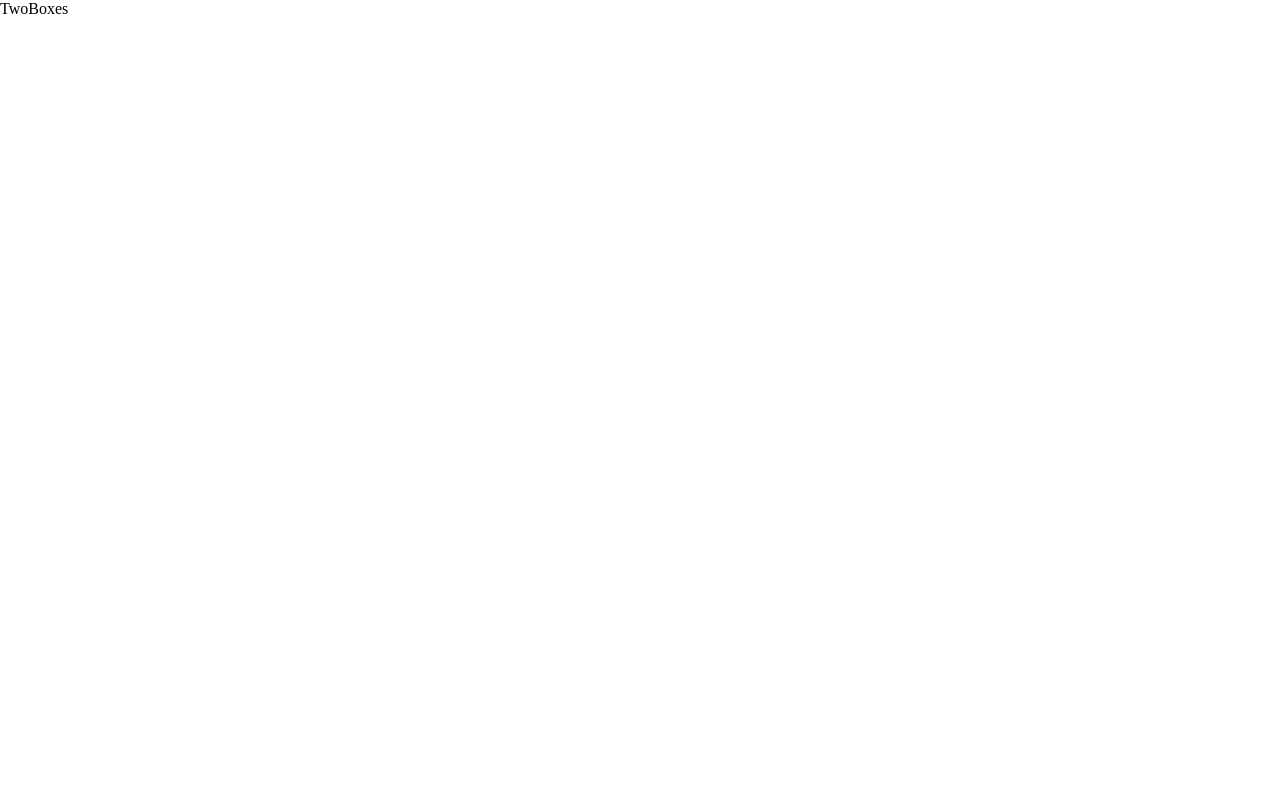
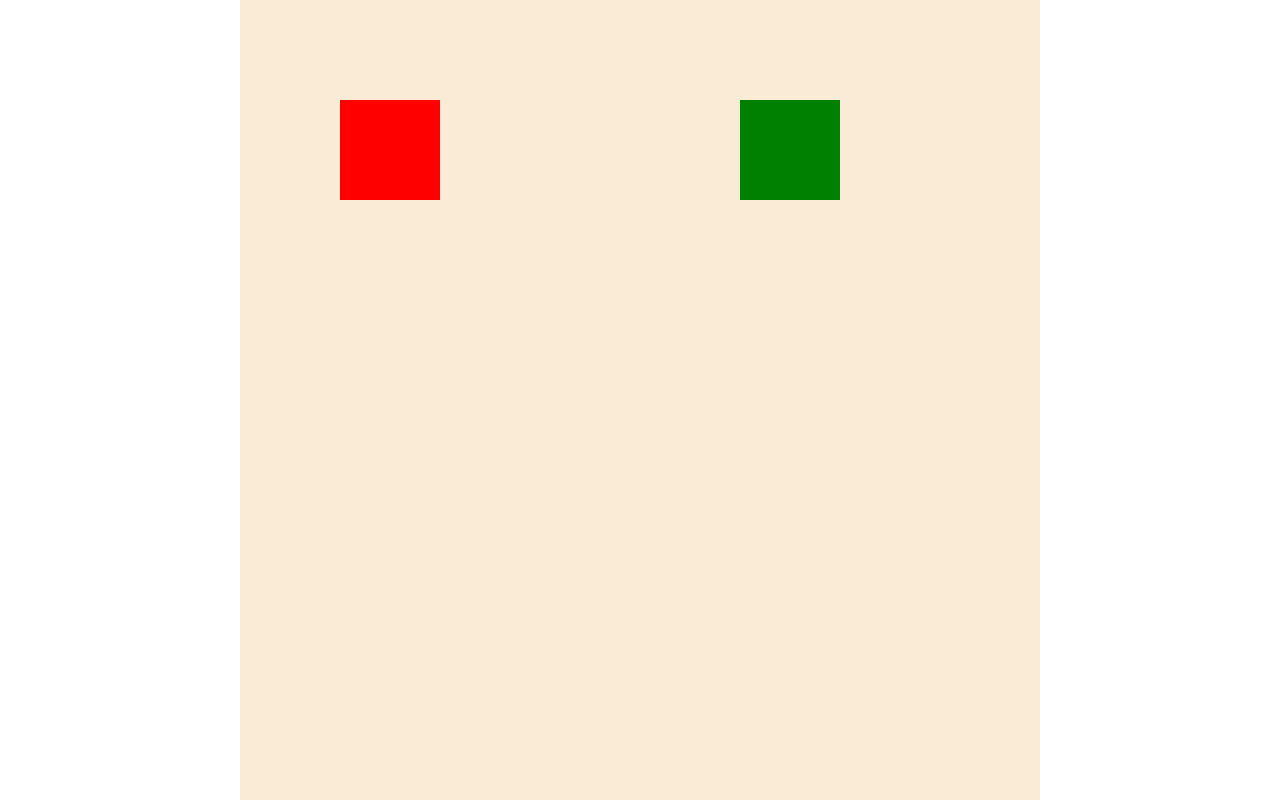
Before and after one commit to ultimatulny/twoboxes, a React (Vite) app: page / in a window 1280 px wide. Built offline with nearby package versions, Linux system fonts and the light colour scheme.

Commit message:
feat: moving

```diff
--- a/src/App.tsx
+++ /dev/null
@@ -1,7 +0,0 @@
-import "./App.css";
-
-function App() {
-  return <div>TwoBoxes</div>;
-}
-
-export default App;
--- /dev/null
+++ b/src/app/App.tsx
@@ -0,0 +1,7 @@
+import { Field } from "../widgets/field";
+
+function App() {
+  return <Field />;
+}
+
+export default App;
--- a/src/index.css
+++ b/src/index.css
@@ -4,3 +4,14 @@
   box-sizing: border-box;
   text-decoration: none;
 }
+
+html,
+body {
+  height: 100%;
+}
+
+body {
+  display: flex;
+  justify-content: center;
+  align-items: center;
+}
--- a/src/main.tsx
+++ b/src/main.tsx
@@ -1,5 +1,5 @@
 import { createRoot } from "react-dom/client";
 import "./index.css";
-import App from "./App.tsx";
+import App from "./app/App.tsx";
 
 createRoot(document.getElementById("root")!).render(<App />);
--- /dev/null
+++ b/src/widgets/field/index.ts
@@ -0,0 +1 @@
+export { Field } from "./ui";
--- /dev/null
+++ b/src/widgets/field/model/consts.ts
@@ -0,0 +1,2 @@
+export const FIELD_WIDTH_PX = 800;
+export const FIELD_HEIGHT_PX = 800;
--- /dev/null
+++ b/src/widgets/field/model/index.ts
@@ -0,0 +1,2 @@
+export * from "./consts";
+export * from "./types";
--- /dev/null
+++ b/src/widgets/field/ui/Field.module.css
@@ -0,0 +1,8 @@
+.field {
+  background-color: antiquewhite;
+  position: relative;
+}
+
+.box {
+  position: absolute;
+}
--- /dev/null
+++ b/src/widgets/field/ui/Field.tsx
@@ -0,0 +1,89 @@
+import styles from "./Field.module.css";
+import {
+  FIELD_HEIGHT_PX,
+  FIELD_WIDTH_PX,
+  type Box,
+  type movingBox,
+} from "../model";
+import { useCallback, useRef, useState } from "react";
+
+export const Field = () => {
+  const [boxes, setBoxes] = useState<Box[]>([
+    { id: 1, width: 100, height: 100, x: 100, y: 100, color: "red" },
+    { id: 2, width: 100, height: 100, x: 500, y: 100, color: "green" },
+  ]);
+
+  const [selectedBoxId, setSelectedBoxId] = useState<number | null>(null);
+
+  const fieldRef = useRef<HTMLDivElement>(null);
+  const movingRef = useRef<movingBox | null>(null);
+
+  const handleMouseMove = useCallback((event: globalThis.MouseEvent) => {
+    if (!movingRef.current || !fieldRef.current) return;
+
+    const fieldRect = fieldRef.current.getBoundingClientRect();
+
+    const x = event.clientX - fieldRect.left - movingRef.current.localX;
+    const y = event.clientY - fieldRect.top - movingRef.current.localY;
+
+    setBoxes((prev) =>
+      prev.map((box) =>
+        box.id === movingRef.current?.boxId ? { ...box, x, y } : box,
+      ),
+    );
+  }, []);
+
+  const handleMouseUp = useCallback(() => {
+    movingRef.current = null;
+
+    document.removeEventListener("mousemove", handleMouseMove);
+    document.removeEventListener("mouseup", handleMouseUp);
+  }, [handleMouseMove]);
+
+  const handleMouseDown = (
+    event: React.MouseEvent<HTMLDivElement>,
+    boxId: number,
+  ) => {
+    setSelectedBoxId(boxId);
+
+    const selectedBox = event.currentTarget.getBoundingClientRect();
+    const localX = event.clientX - selectedBox.left;
+    const localY = event.clientY - selectedBox.top;
+
+    movingRef.current = {
+      boxId,
+      localX,
+      localY,
+    };
+
+    document.addEventListener("mousemove", handleMouseMove);
+    document.addEventListener("mouseup", handleMouseUp);
+  };
+
+  return (
+    <div
+      className={styles.field}
+      style={{
+        width: FIELD_WIDTH_PX,
+        height: FIELD_HEIGHT_PX,
+      }}
+      ref={fieldRef}
+    >
+      {boxes.map((box) => (
+        <div
+          key={box.id}
+          className={styles.box}
+          style={{
+            width: box.width,
+            height: box.height,
+            left: box.x,
+            top: box.y,
+            backgroundColor: box.color,
+            border: selectedBoxId === box.id ? "2px dotted yellow" : undefined,
+          }}
+          onMouseDown={(event) => handleMouseDown(event, box.id)}
+        />
+      ))}
+    </div>
+  );
+};
--- /dev/null
+++ b/src/widgets/field/ui/index.ts
@@ -0,0 +1 @@
+export { Field } from "./Field";
```
Also changed, not shown: src/widgets/field/model/types.ts (added, +14 -0 lines), src/App.css (deleted).
